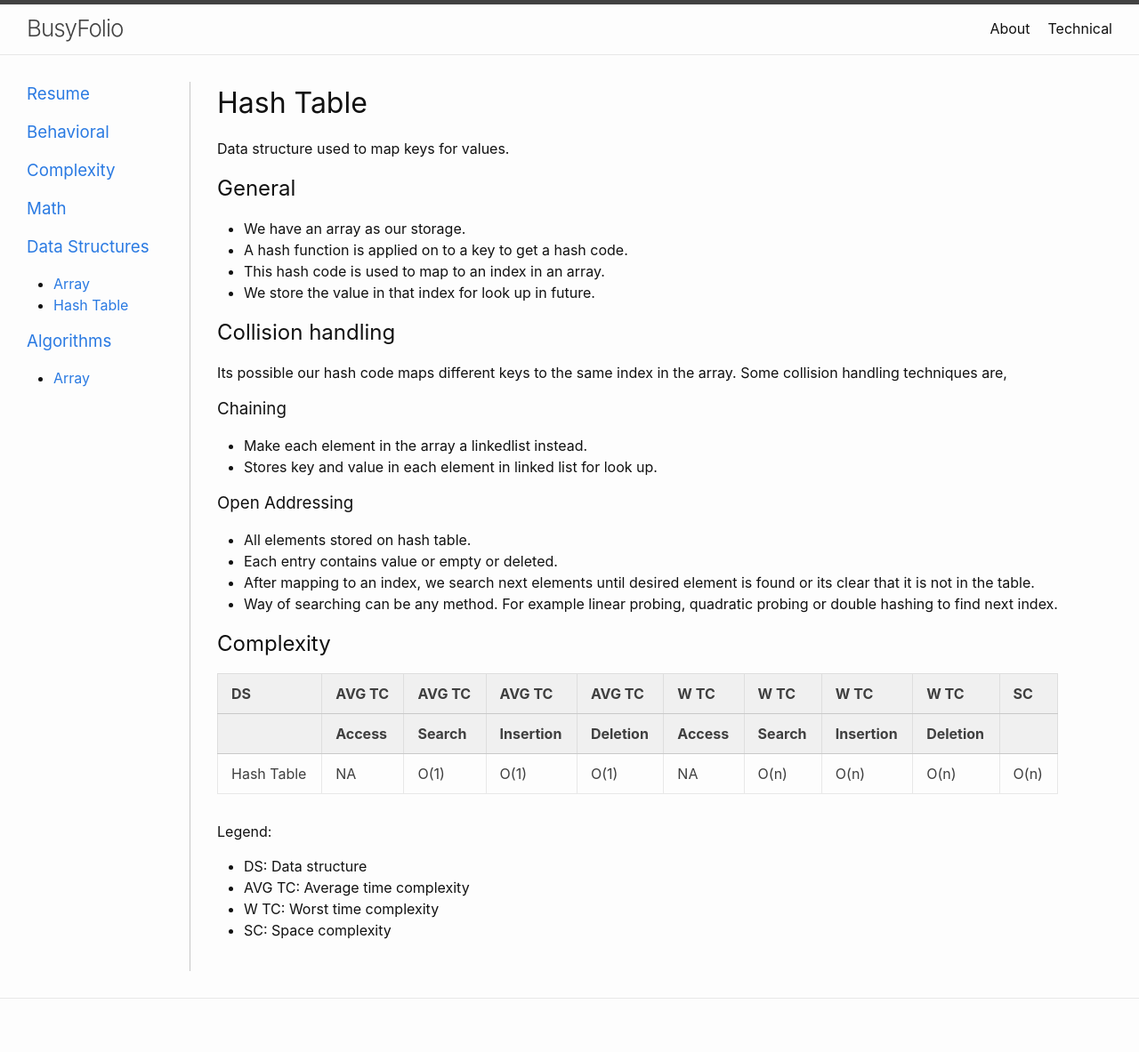
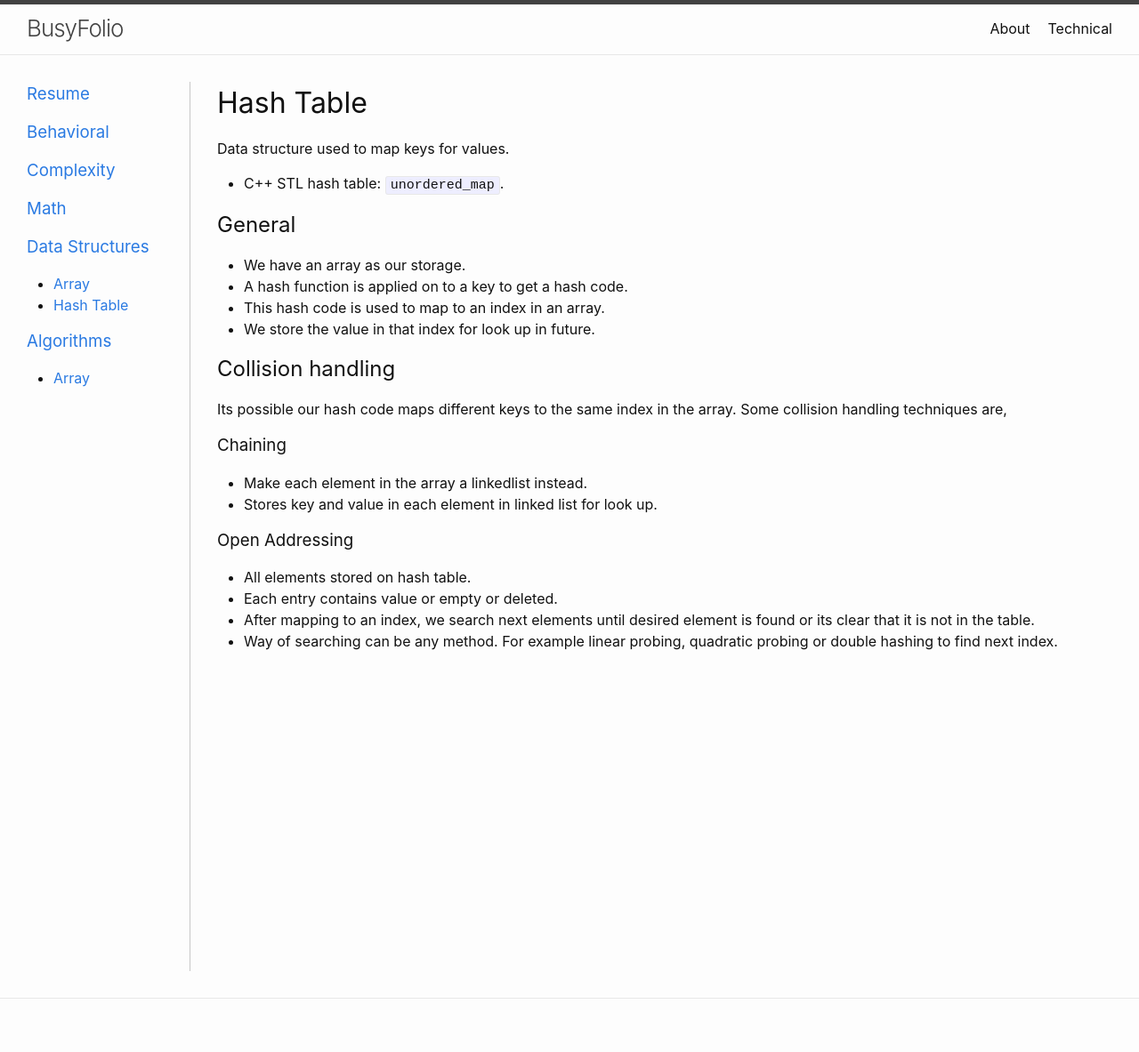
Before and after one commit to bzthin/bzthin.github.io, a Jekyll site: the page built from pages/technical/data-structures/hash-table.md, in a window 1280 px wide. Shown: the whole page at 89% size. Built offline with Jekyll 4.4.1, drawn with Linux system fonts in a browser that asks for light colours.

Commit message:
Removed data structuretime  complexities

```diff
--- a/pages/technical/data-structures/hash-table.md
+++ b/pages/technical/data-structures/hash-table.md
@@ -6,6 +6,7 @@ permalink: /data-structures/hash-table/
 
 # Hash Table
 Data structure used to map keys for values.
+- C++ STL hash table: `unordered_map`.
 
 ## General
 - We have an array as our storage.
@@ -25,16 +26,3 @@ Its possible our hash code maps different keys to the same index in the array. S
 - Each entry contains value or empty or deleted.
 - After mapping to an index, we search next elements until desired element is found or its clear that it is not in the table.
 - Way of searching can be any method. For example linear probing, quadratic probing or double hashing to find next index.
-
-## Complexity
-
-| DS | AVG TC | AVG TC | AVG TC | AVG TC | W TC | W TC | W TC | W TC | SC |
-|    | Access | Search | Insertion | Deletion | Access | Search | Insertion | Deletion | |
-|:-|:-|:-|:-|:-|:-|:-|:-|:-|:-|
-| Hash Table | NA | O(1) | O(1) | O(1) | NA | O(n) | O(n) | O(n) | O(n) |
-
-Legend:
-- DS: Data structure
-- AVG TC: Average time complexity
-- W TC: Worst time complexity
-- SC: Space complexity
```
Also changed, not shown: pages/about.md (+4 -1 lines), pages/technical/data-structures/array.md (+2 -1 lines), pages/technical/data-structures/index.md (+0 -13 lines).
